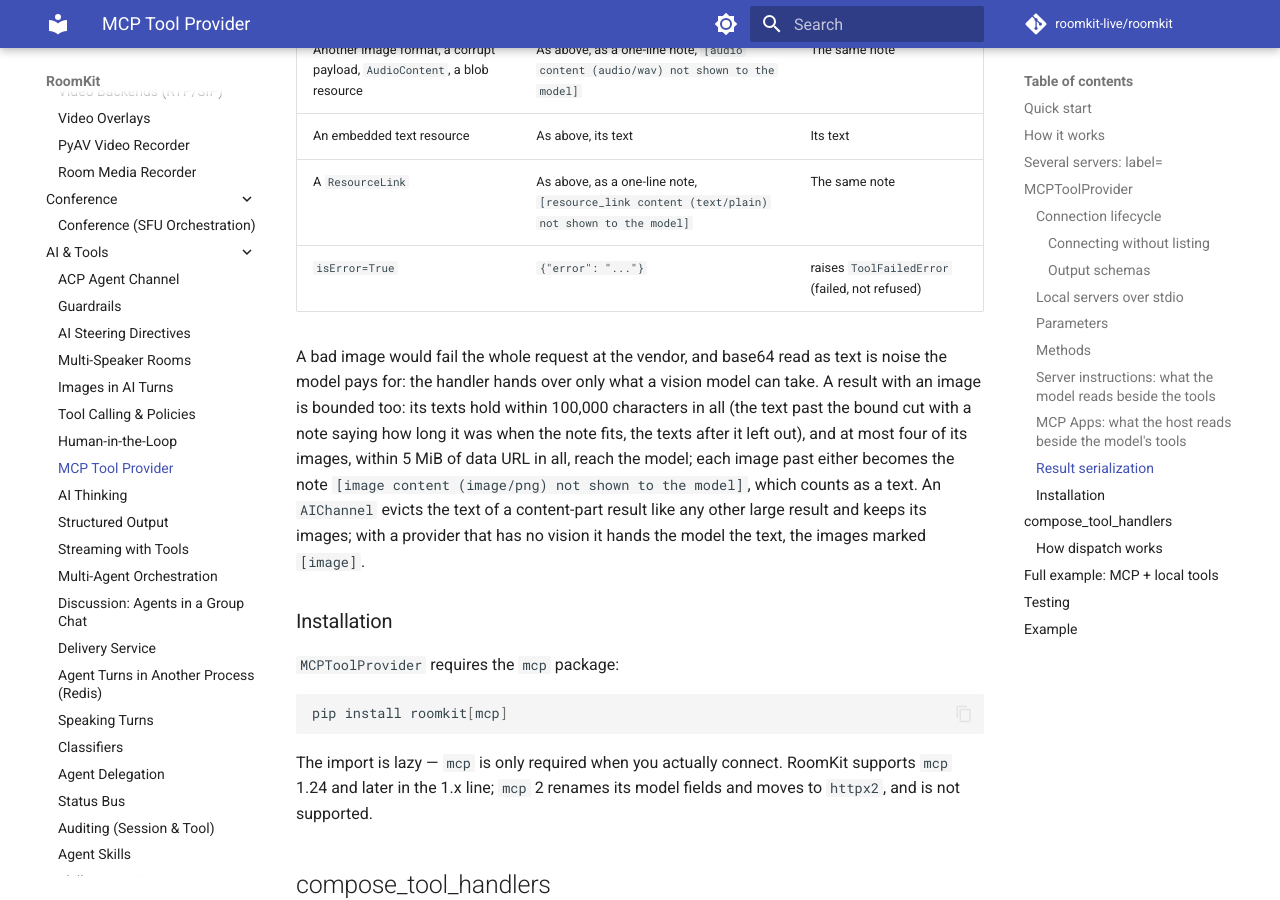
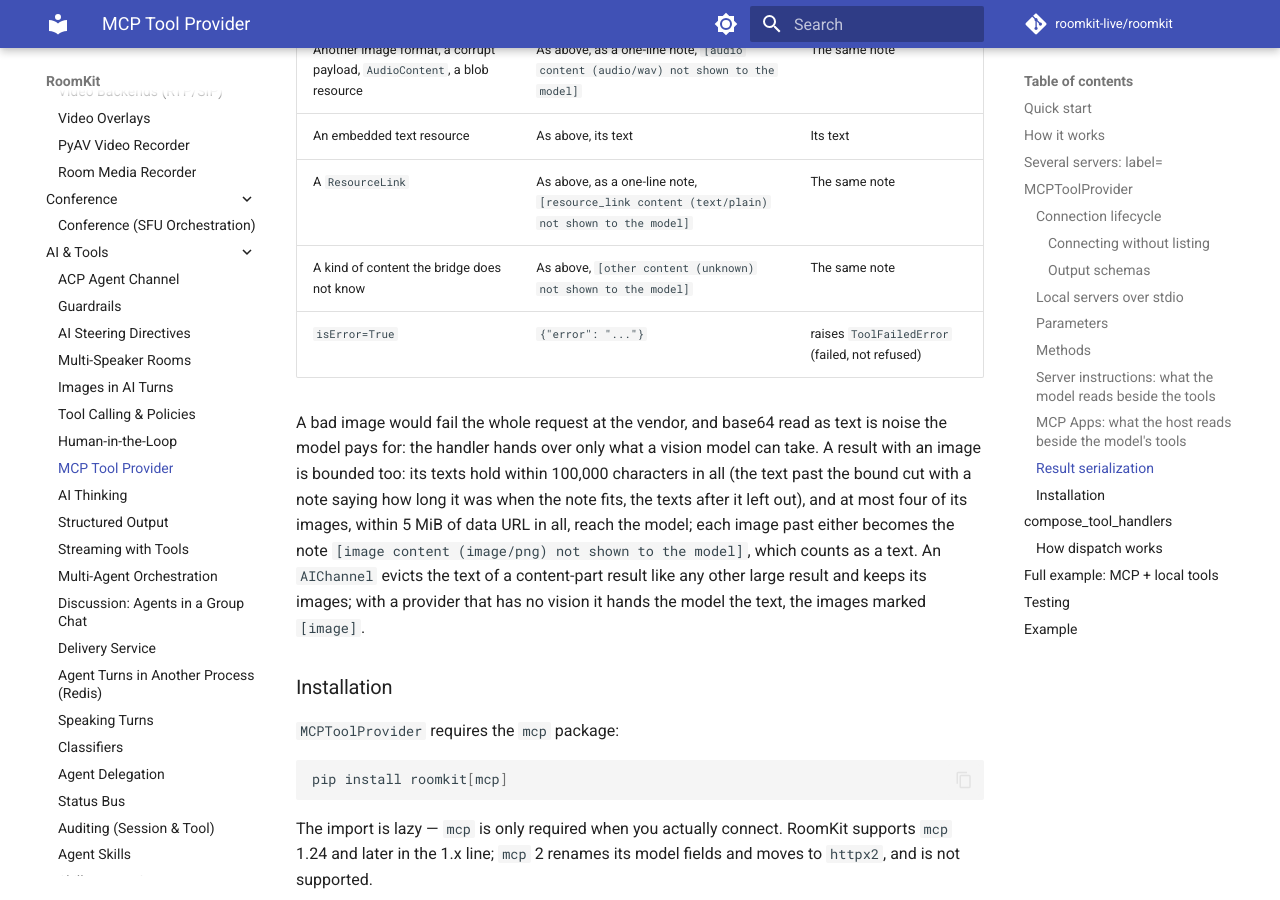
Before and after one commit to roomkit-live/roomkit-docs, an MkDocs documentation site: the page built from docs/guides/mcp-tool-provider.md, in a window 1280 px wide and 900 px high, scrolled down 8541 px. Built offline with MkDocs 1.6.1 and Material for MkDocs 9.7.7, drawn with Linux system fonts in a browser that asks for light colours; comment, search, counter and statistics services are not loaded.

Commit message:
docs(mcp): an unknown kind of content reads as a note (RMK-1251)

```diff
--- a/docs/guides/mcp-tool-provider.md
+++ b/docs/guides/mcp-tool-provider.md
@@ -295,6 +295,7 @@ host authorizes that call itself.
 | Another image format, a corrupt payload, `AudioContent`, a blob resource | As above, as a one-line note, `[audio content (audio/wav) not shown to the model]` | The same note |
 | An embedded text resource | As above, its text | Its text |
 | A `ResourceLink` | As above, as a one-line note, `[resource_link content (text/plain) not shown to the model]` | The same note |
+| A kind of content the bridge does not know | As above, `[other content (unknown) not shown to the model]` | The same note |
 | `isError=True` | `{"error": "..."}` | raises `ToolFailedError` (failed, not refused) |
 
 A bad image would fail the whole request at the vendor, and base64 read as text is noise the model pays for: the handler hands over only what a vision model can take. A result with an image is bounded too: its texts hold within 100,000 characters in all (the text past the bound cut with a note saying how long it was when the note fits, the texts after it left out), and at most four of its images, within 5 MiB of data URL in all, reach the model; each image past either becomes the note `[image content (image/png) not shown to the model]`, which counts as a text. An `AIChannel` evicts the text of a content-part result like any other large result and keeps its images; with a provider that has no vision it hands the model the text, the images marked `[image]`.
```
